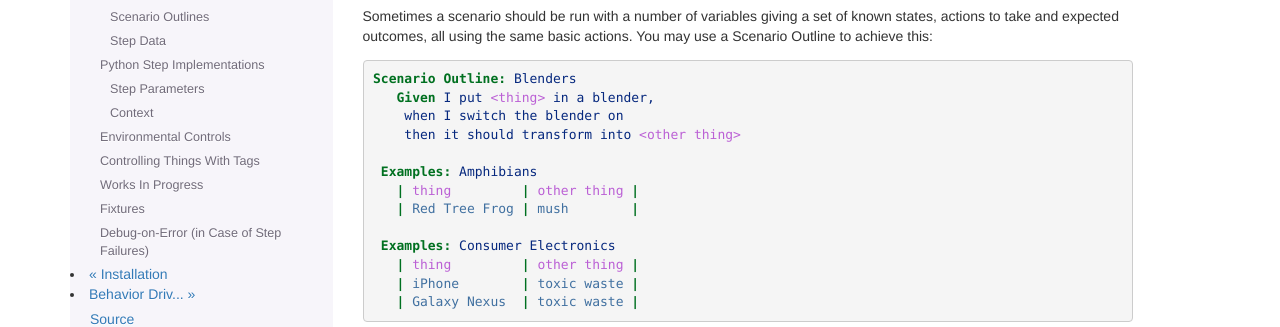
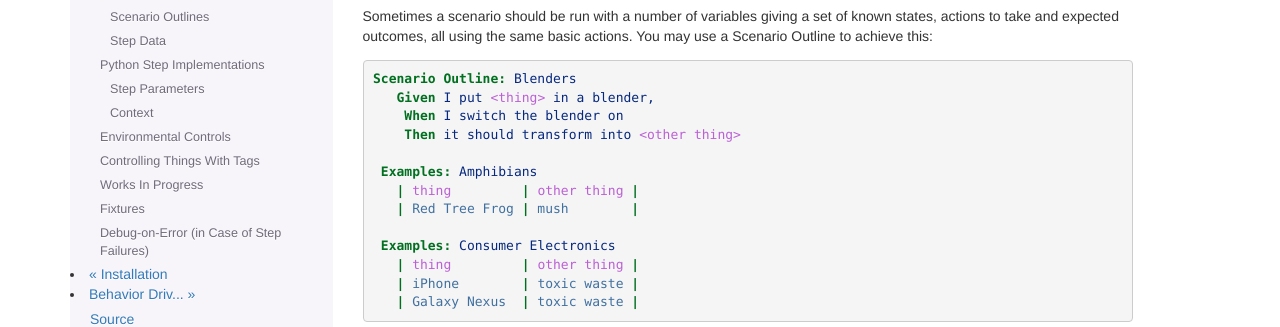
Before and after one commit to zhwei820/behave, a Sphinx documentation site: the page built from docs/tutorial.rst, in a window 1280 px wide and 900 px high, scrolled down 2208 px. Shown: the part 152-479 px from the top of the window. Built offline with Sphinx 7.4.7, drawn with Linux system fonts in a browser that asks for light colours; the version number is read from the project's files by our own code.

```diff
--- a/docs/tutorial.rst
+++ b/docs/tutorial.rst
@@ -157,8 +157,8 @@ basic actions. You may use a Scenario Outline to achieve this:
 
   Scenario Outline: Blenders
      Given I put <thing> in a blender,
-      when I switch the blender on
-      then it should transform into <other thing>
+      When I switch the blender on
+      Then it should transform into <other thing>
 
    Examples: Amphibians
      | thing         | other thing |
```
